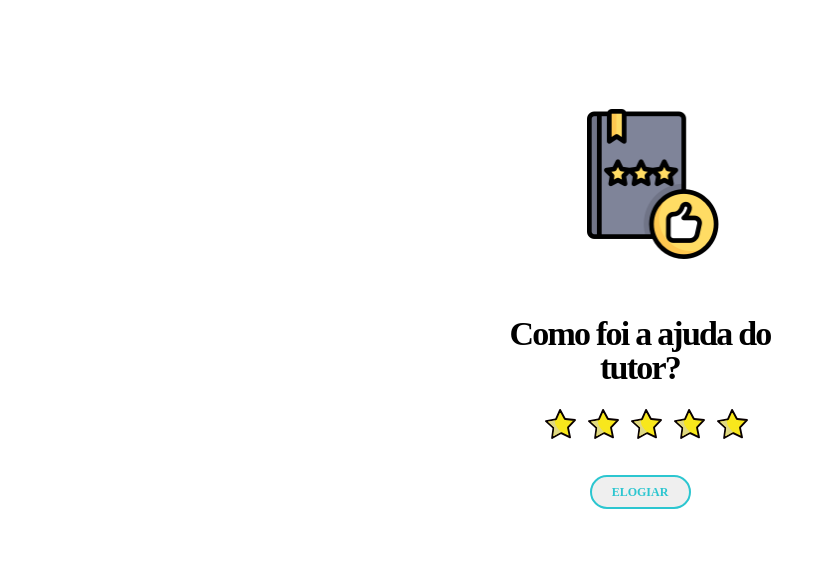
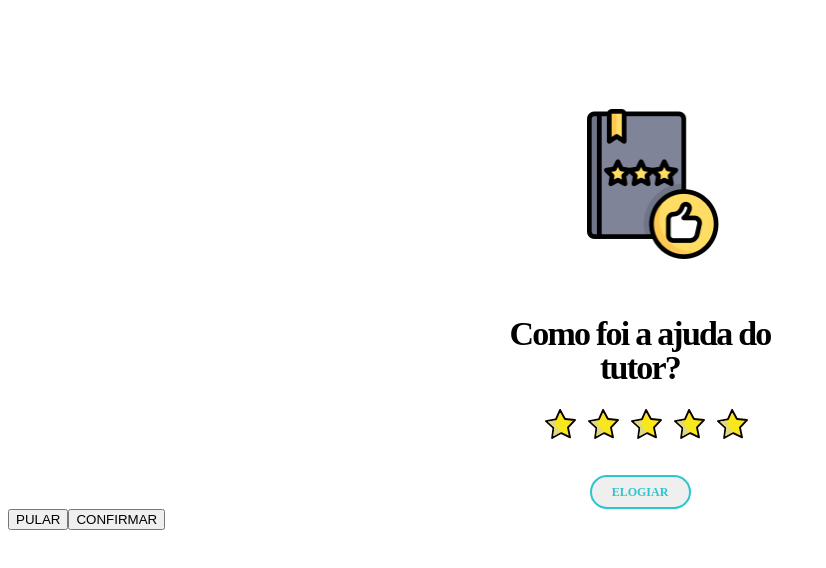
Before and after one commit to shahvaishali/Front-End-Challenge-TutorMundi, a React (Create React App) app: page / in a window 1280 px wide. Shown: the top 568 px of the page, without its empty margins (0-826 px from the left). Built offline with nearby package versions, Linux system fonts and the light colour scheme.

Commit message:
Initial submitpraise component

```diff
--- a/src/App.js
+++ b/src/App.js
@@ -2,12 +2,13 @@ import React from "react";
 import "./App.css";
 import Header from "./Components/Header/Header";
 import Praise from "./Components/Praise/Praise";
-
+import SubmitPraise from "./Components/SubmitPraise/SubmitPraise";
 function App() {
   return (
     <div>
       <Header />
       <Praise />
+      <SubmitPraise />
     </div>
   );
 }
--- /dev/null
+++ b/src/Components/SubmitPraise/SubmitPraise.js
@@ -0,0 +1,11 @@
+import React from "react";
+export default function SubmitPraise() {
+  return (
+    <div>
+      <div>
+        <button>PULAR</button>
+        <button>CONFIRMAR</button>
+      </div>
+    </div>
+  );
+}
```
